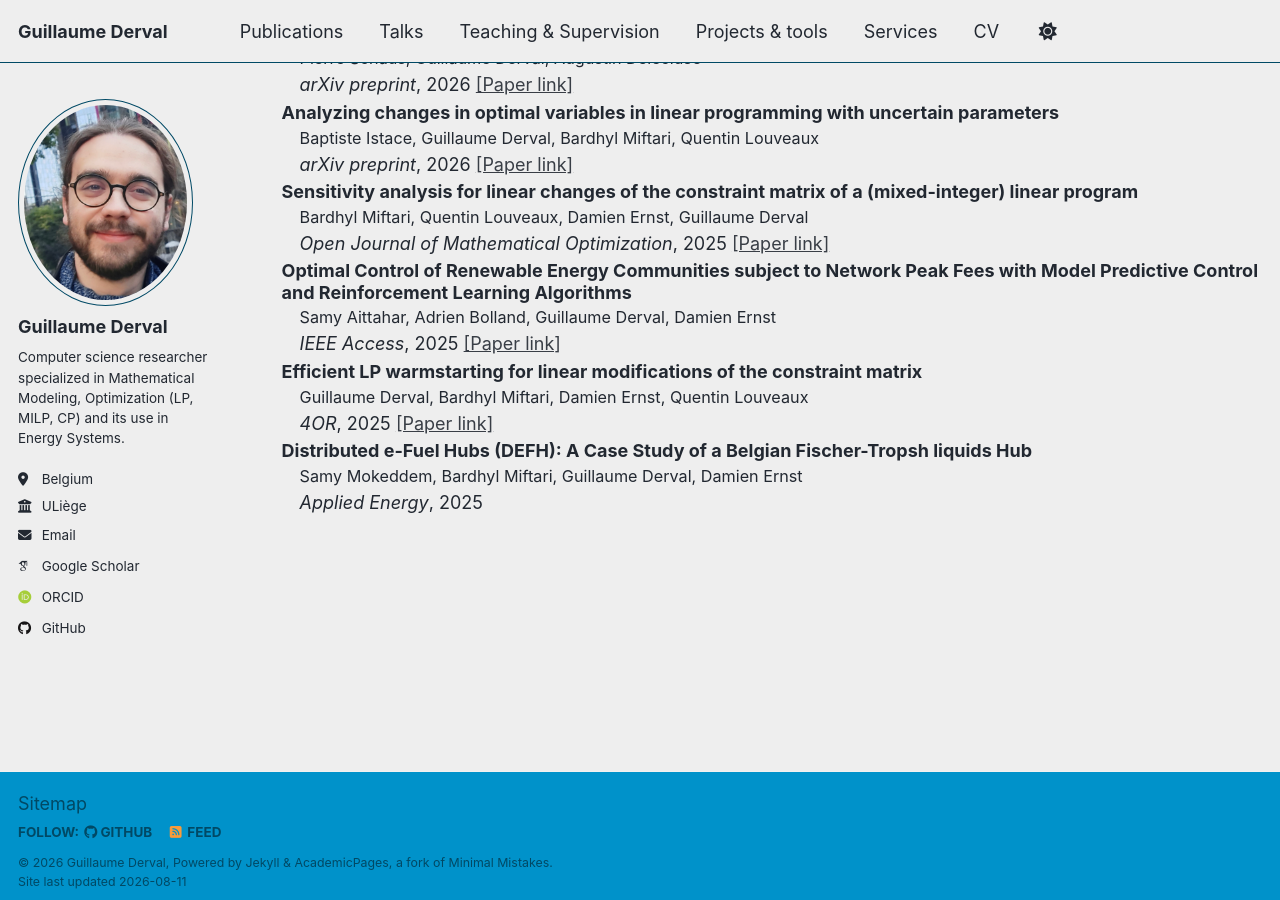
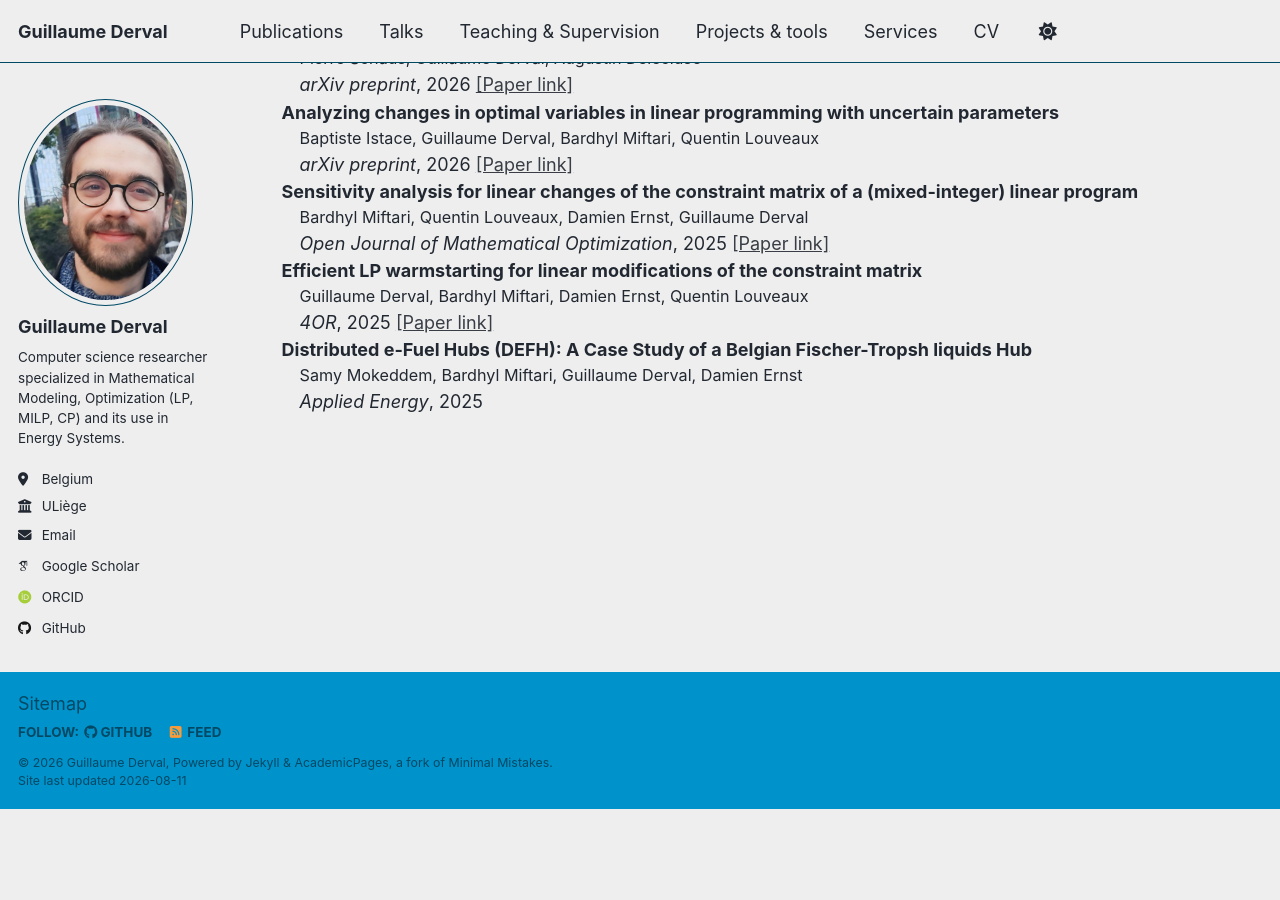
Before and after one commit to GuillaumeDerval/guillaumederval.github.io, a Jekyll site: the page built from _pages/publications.html, in a window 1280 px wide and 900 px high, scrolled down 2255 px. Built offline with Jekyll 4.4.1, drawn with Linux system fonts in a browser that asks for light colours; some web fonts are replaced; a script that is not in the unit is left out; after the commit the page ends 3064 px from its top, so only the background shows below that; part of the change alters nothing that is shown.

Commit message:
Update under-review and soon-to-be-submitted paper lists
Drop "Optimal Control of Renewable Energy Communities subject to Network
Peak Fees..." from under review (staying on arXiv only).

Replace the soon-to-be-submitted list with the current set of in-progress
papers: two MILP/unit-commitment papers with the Udell group at Cornell,
the updated hydrogen LCA paper title, and the paper with Florent Hervers
presented at IFORS 2026.

Co-Authored-By: Claude Sonnet 5 <noreply@anthropic.com>

```diff
--- a/_data/publications/review.yaml
+++ b/_data/publications/review.yaml
@@ -22,18 +22,6 @@
     type: periodical
     title: 4OR
   url: https://arxiv.org/abs/2501.04151
-- type: article
-  title: Optimal Control of Renewable Energy Communities subject to Network Peak Fees with Model Predictive Control and Reinforcement Learning Algorithms
-  author:
-  - Aittahar, Samy
-  - Bolland, Adrien
-  - Derval, Guillaume
-  - Ernst, Damien
-  date: 2025
-  parent:
-    type: periodical
-    title: IEEE Access
-  url: https://arxiv.org/abs/2401.16321
 - type: article
   title: 'Distributed e-Fuel Hubs (DEFH): A Case Study of a Belgian Fischer-Tropsh liquids Hub'
   author:
--- a/_data/publications/writing.yaml
+++ b/_data/publications/writing.yaml
@@ -1,21 +1,57 @@
 - type: article
-  title: 'Distributed e-Fuel Hubs (DEFH): A Case Study of a Belgian Fischer-Tropsh liquids Hub'
+  title: 'Comparing MILP models [very provisional title]'
   author:
-  - Mokeddem, Samy
-  - Miftari, Bardhyl
   - Derval, Guillaume
-  - Ernst, Damien
-  date: 2025
+  - Robbins, Henry
+  - Wang, Vincent
+  - Kuelbs, Daniel
+  - Udell, Madeleine
+  date: 2026
   parent:
     type: periodical
     title: TBD
 - type: article
-  title: "SMR: a numerical model of a Belgian Lead-cooled Fast Reactor (LFR) designed for cogeneration in industrial applications"
+  title: Learning to Search for Unit Commitment from Economic Dispatch Costs
   author:
-  - Mouchamps, Antoine
+  - Wang, Vincent
+  - Kuelbs, Daniel
   - Derval, Guillaume
-  - Ernst, Damien
-  date: 2025
+  - Udell, Madeleine
+  date: 2026
   parent:
     type: periodical
     title: TBD
+- type: article
+  title: 'Learning Unit Commitment with GNNs [very provisional title]'
+  author:
+  - Kuelbs, Daniel
+  - Wang, Vincent
+  - Derval, Guillaume
+  - Udell, Madeleine
+  date: 2026
+  parent:
+    type: periodical
+    title: TBD
+- type: article
+  title: 'Techno-Economic and Life Cycle Assessment of Renewable Hydrogen Production Considering Stack Degradation and European Regulatory Framework: A Belgian Case Study'
+  author:
+  - Barras, Justin
+  - Miftari, Bardhyl
+  - Derval, Guillaume
+  - Ernst, Damien
+  - Léonard, Angélique
+  date: 2026
+  parent:
+    type: periodical
+    title: TBD
+- type: article
+  title: Stochastic batch scheduling in an industrial context
+  author:
+  - Hervers, Florent
+  - Derval, Guillaume
+  - Louveaux, Quentin
+  - Renard, Xavier
+  date: 2026
+  parent:
+    type: periodical
+    title: TBD
```
Also changed, not shown: 1 other file.
